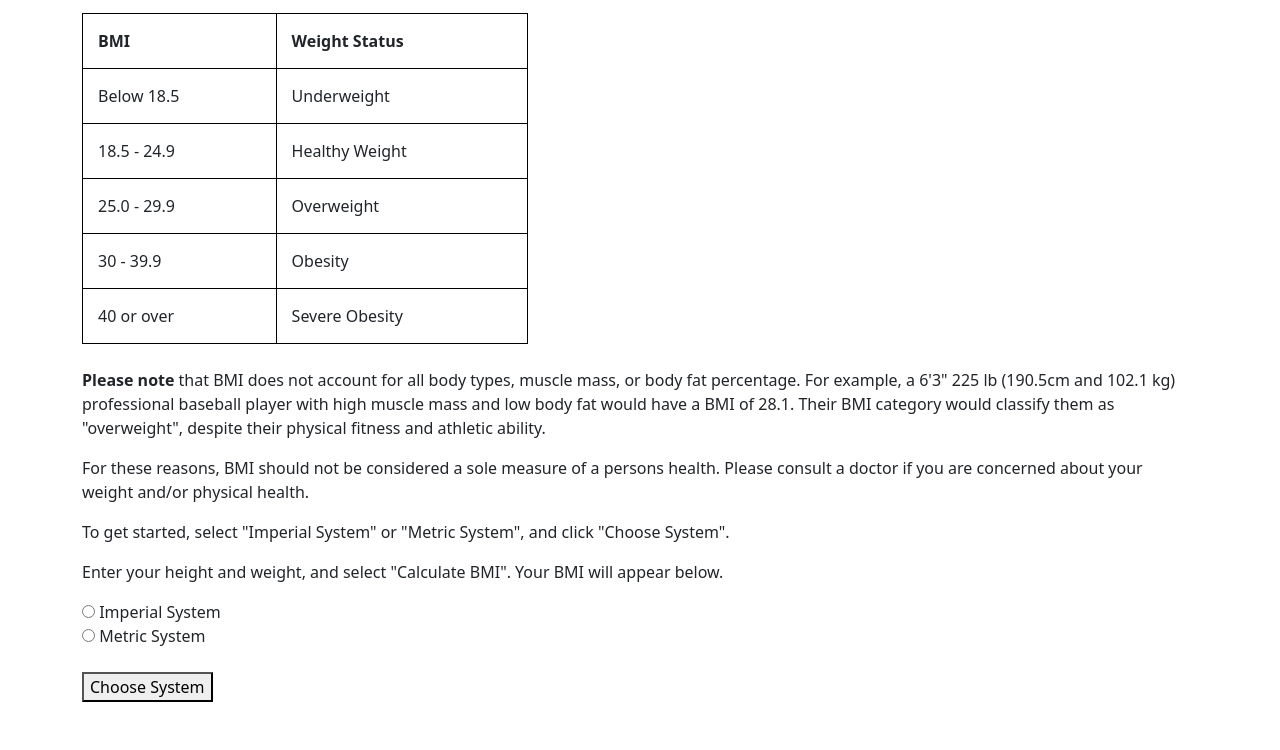
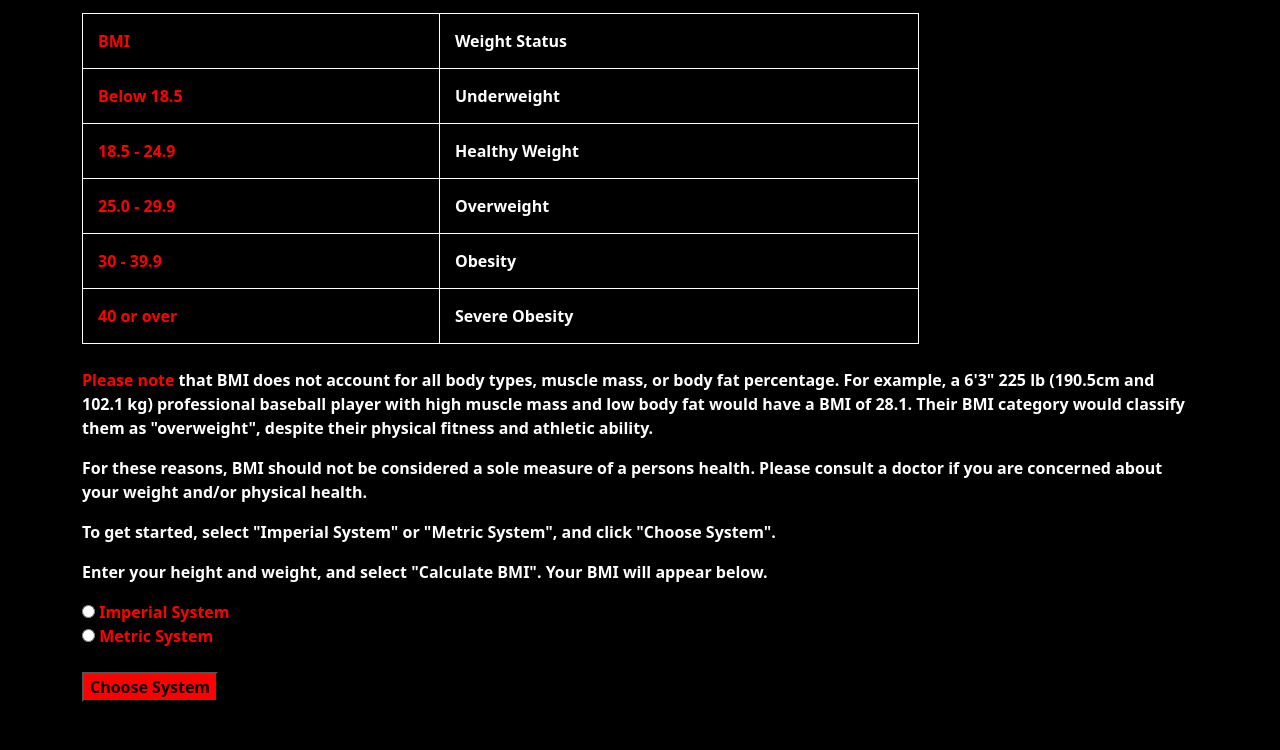
Before and after one commit to besure94/bmi-calculator, a website built with webpack: page src/index.html in a window 1280 px wide. Shown: the part 154-904 px from the top of the page. Built offline with nearby package versions, Linux system fonts and the light colour scheme.

Commit message:
Add black, red and white theme CSS styling.

```diff
--- a/src/css/styles.css
+++ b/src/css/styles.css
@@ -1,15 +1,112 @@
+body {
+  background-color: #000000;
+}
+
+#begin {
+  background-color: #ff0000;
+  color: #000000;
+  font-weight: 700;
+}
+
+#bmi {
+  color: #ff0000;
+  font-weight: 700;
+}
+
+#calculateBmi {
+  background-color: #ff0000;
+  color: #000000;
+  font-weight: 700;
+}
+
+h1 {
+  color: #ff0000;
+  font-weight: 900;
+}
+
+h2 {
+  color: #ff0000;
+  font-weight: 700;
+}
+
+h4 {
+  color: #ff0000;
+  font-weight: 700;
+}
+
 .hidden {
   display: none;
 }
 
+hr {
+  color: #ffea00;
+}
+
+#imperial {
+  color: #ff0000;
+  font-weight: 700;
+}
+
+input {
+  font-weight: 700;
+}
+
+label {
+  color: #ff0000;
+  font-weight: 700;
+}
+
+#metric {
+  color: #ff0000;
+  font-weight: 700;
+}
+
+p {
+  color: #ffffff;
+  font-weight: 600;
+}
+
+#resetForm {
+  background-color: #ffffff;
+  color: #000000;
+  font-weight: 700;
+}
+
+#resetButton {
+  background-color: #ffffff;
+  color: #000000;
+  font-weight: 700;
+}
+
+#showCalculationImperial {
+  font-size: larger;
+  font-weight: 700;
+  color: #ff0000;
+}
+
+#showCalculationMetric {
+  font-size: larger;
+  font-weight: 700;
+  color: #ff0000;
+}
+
+strong {
+  color: #ff0000;
+}
+
 table {
-  width: 40%;
+  width: 75%;
 }
 
 table, th, td {
-  border: 1px solid black;
+  border: 1px solid #ffffff;
 }
 
 th, td {
   padding: 15px;
 }
+
+#weight {
+  color: #ffffff;
+  font-weight: 700;
+}
--- a/src/index.html
+++ b/src/index.html
@@ -11,28 +11,28 @@
       <p>Body mass index (BMI) is a measure of body fat based on a person's height and weight. Listed below are the five BMI categories:</p>
       <table>
         <tr>
-          <th>BMI</th>
-          <th>Weight Status</th>
+          <th id="bmi">BMI</th>
+          <th id="weight">Weight Status</th>
         </tr>
         <tr>
-          <td>Below 18.5</td>
-          <td>Underweight</td>
+          <td id="bmi">Below 18.5</td>
+          <td id="weight">Underweight</td>
         </tr>
         <tr>
-          <td>18.5 - 24.9</td>
-          <td>Healthy Weight</td>
+          <td id="bmi">18.5 - 24.9</td>
+          <td id="weight">Healthy Weight</td>
         </tr>
         <tr>
-          <td>25.0 - 29.9</td>
-          <td>Overweight</td>
+          <td id="bmi">25.0 - 29.9</td>
+          <td id="weight">Overweight</td>
         </tr>
         <tr>
-          <td>30 - 39.9</td>
-          <td>Obesity</td>
+          <td id="bmi">30 - 39.9</td>
+          <td id="weight">Obesity</td>
         </tr>
         <tr>
-          <td>40 or over</td>
-          <td>Severe Obesity</td>
+          <td id="bmi">40 or over</td>
+          <td id="weight">Severe Obesity</td>
         </tr>
       </table>
       <br>
@@ -42,10 +42,10 @@
       <p>Enter your height and weight, and select "Calculate BMI". Your BMI will appear below.</p>
       <form id="chooseSystem">
         <input type="radio" name="choice" value="imperial" id="imperialBmi">
-        <label for="imperialBmi">Imperial System</label>
+        <label for="imperialBmi" id="imperial">Imperial System</label>
         <br>
         <input type="radio" name="choice" value="metric" id="metricBmi">
-        <label for="metricBmi">Metric System</label>
+        <label for="metricBmi" id="metric">Metric System</label>
         <br>
         <br>
         <button type="submit" class="btn-success" id="begin">Choose System</button>
@@ -53,6 +53,7 @@
       <br>
       <div class="hidden" id="imperialDiv">
         <h4>Imperial System</h4>
+        <br>
         <form id="imperialSystem">
           <label>
             <input type="number" min="0" id="feet" required> Height (feet)
@@ -77,6 +78,7 @@
 
       <div class="hidden" id="metricDiv">
         <h4>Metric System</h4>
+        <br>
         <form id="metricSystem">
           <label>
             <input type="number" min="0" id="centimeters" required> Height (centimeters)
```
